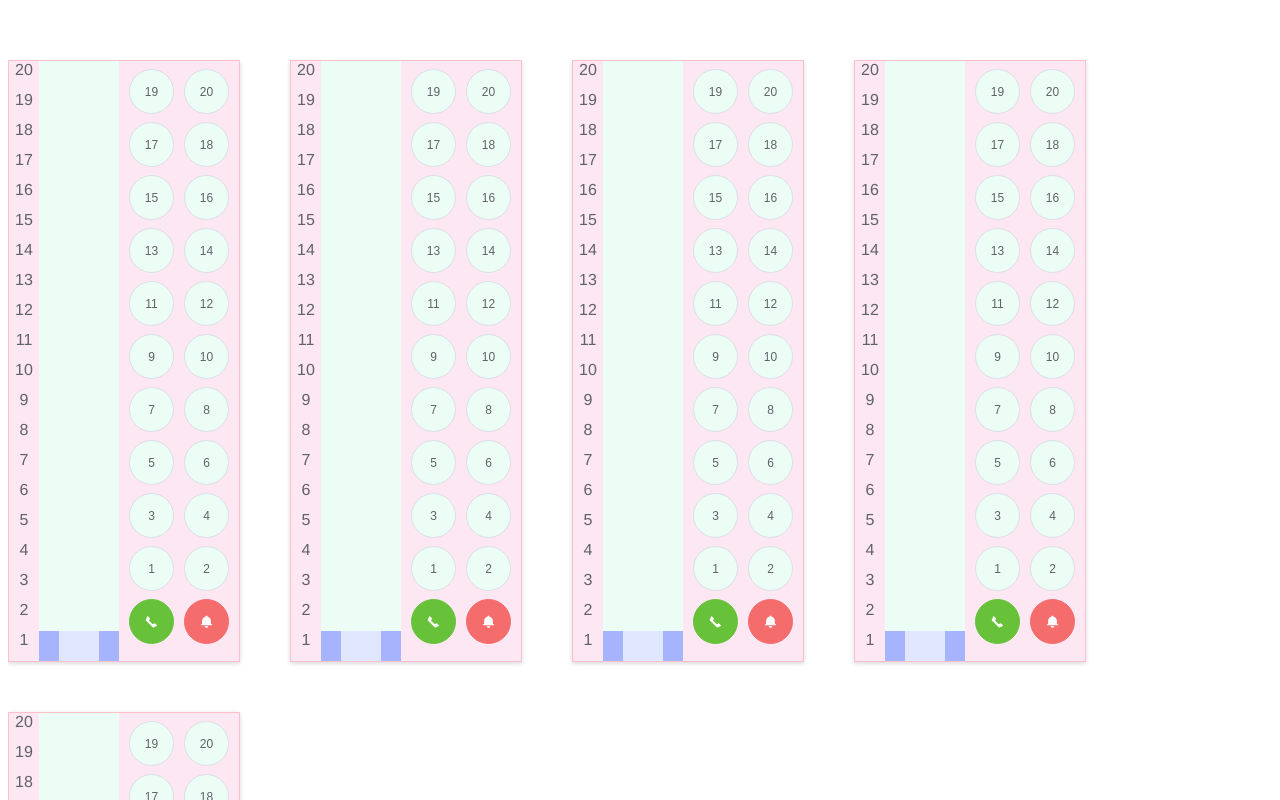
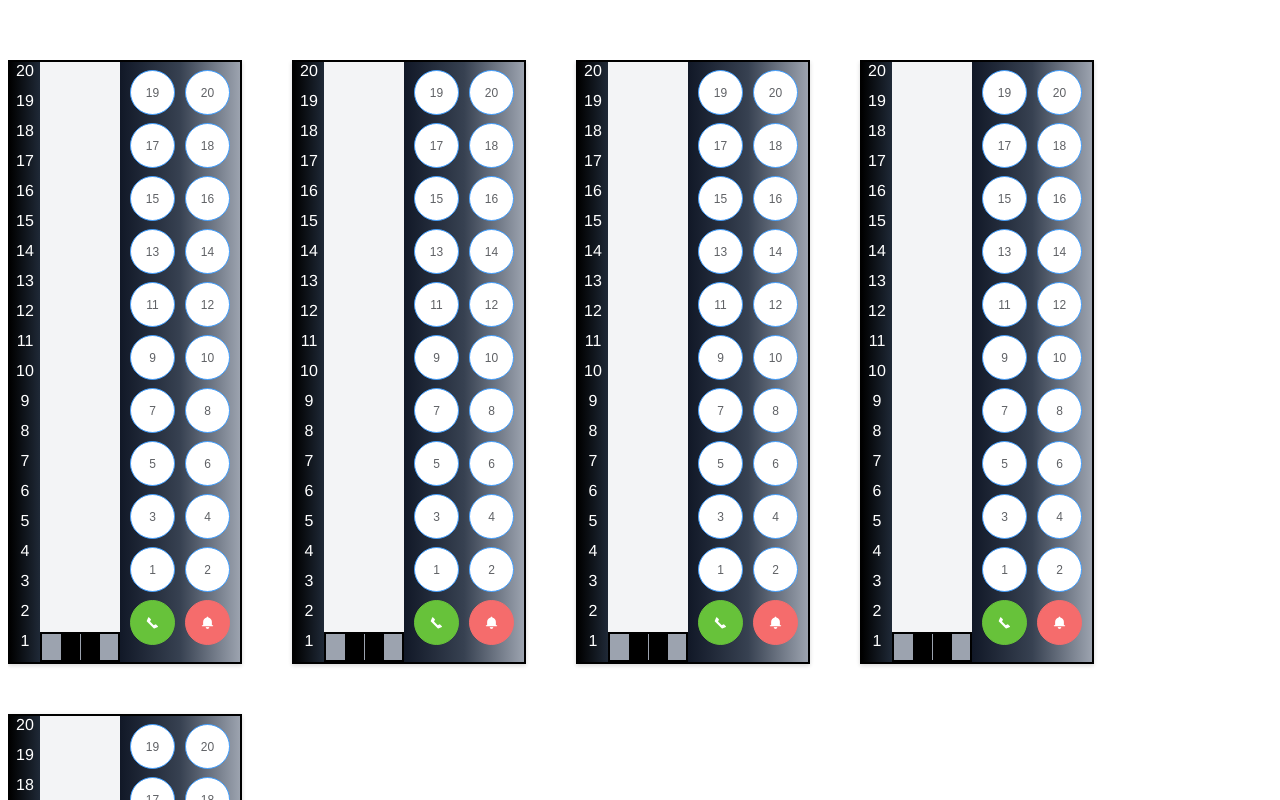
Before and after one commit to xmx-521/OSProject1-Elevator, a Vue app: page / in a window 1280 px wide. Shown: the top 800 px of the page. Built offline with nearby package versions, Linux system fonts and the light colour scheme.

Commit message:
内控算法完成

```diff
--- a/src/components/Elevator.vue
+++ b/src/components/Elevator.vue
@@ -1,18 +1,18 @@
 <template>
-    <div class="bg-green-50 shadow-2xl elevatorInside left">
+    <div></div>
+    <div class="bg-gray-100 shadow-2xl elevatorInside left">
         <div class="elevatorBoarderLeft left">
             <div v-for="count in this.floorNum" :key="count" class="floorNumber">{{this.floorNum+1-count}}</div>
         </div>
-        <transition>
-            <div class="floor left">
-                <div class="door left"></div>
-                <div class="door right"></div>
+        <div class="floor left bg-gray-400">
+            <div class="door left left-door"></div>
+            <div class="door right right-door"></div>
         </div>
-        </transition>
         <div class="elevatorBoarderRight right">
             <div v-for="count in this.floorNum/2" :key="count">
-                <el-button v-for="count2 in 2" :key="count2" size="mini" class="bg-green-50 black-font" circle
-                    @click="selectFloor(this.floorNum+count2-count*2)">{{this.floorNum+count2-count*2}}
+                <el-button v-for="count2 in 2" :key="count2" size="mini" type="primary"
+                    :class="buttonBackground[this.floorNum+count2-count*2-1]" circle
+                    @click="selectFloor(this.floorNum+count2-count*2,$event)">{{this.floorNum+count2-count*2}}
                 </el-button>
             </div>
             <div>
@@ -38,8 +38,10 @@
             return {
                 currentFloor: 1,
                 topGapNumber: 570,
+                doorGapNumber: 18.5,
                 selectedFloor: [...Array(20)].map(() => false),
-                moveDirection: 1
+                moveDirection: 1,
+                buttonBackground: [...Array(20)].map(() => "white")
             }
         },
         computed: {
@@ -55,6 +57,9 @@
             },
             topGap() {
                 return `${this.topGapNumber}px`
+            },
+            doorGap() {
+                return `${this.doorGapNumber}px`
             }
         },
         mounted() {
@@ -62,14 +67,19 @@
             // console.log(this.selectedFloor);
         },
         methods: {
-            selectFloor(floor) {
+            selectFloor(floor, event) {
+                console.log(this.isBusy)
+                this.clickHandler(event)
                 if (this.isBusy === false) {
                     this.selectedFloor[floor - 1] = true;
+                    this.buttonBackground[floor - 1] = "blue";
                     this.moveOneFloor();
                 } else {
                     this.selectedFloor[floor - 1] = true;
+                    this.buttonBackground[floor - 1] = "blue";
                 }
             },
+
             moveOneFloor() {
                 this.computeMoveDirection()
                 if (this.selectedFloor[this.currentFloor - 1] === true) {
@@ -129,14 +139,45 @@
 
             openTheDoor() {
                 setTimeout(() => {
+                    let vueTimer = setInterval(() => {
+                        if (this.doorGapNumber <= 1) {
+                            clearInterval(vueTimer);
+                            this.closeTheDoor();
+                        }
+
+                        // Update floor position.
+                        this.doorGapNumber = this.doorGapNumber - 0.5;
+                        // console.log(this.moveDirection)
+                        // console.log(this.topGapNumber)
+                    }, 20)
+                }, 500)
+            },
+
+            closeTheDoor() {
+                setTimeout(() => {
+                    let vueTimer = setInterval(() => {
+                        if (this.doorGapNumber >= 18.5) {
+                            clearInterval(vueTimer);
                             this.selectedFloor[this.currentFloor - 1] = false
+                            this.buttonBackground[this.currentFloor - 1] = "white"
                             if (this.isBusy === false) {
                                 return;
                             } else {
-                        this.moveOneFloor()
+                                this.moveOneFloor();
                             }
-                    return;
+                        }
+                        this.doorGapNumber = this.doorGapNumber + 0.5;
+                    }, 20)
                 }, 2000)
+            },
+
+
+            clickHandler(evt) {
+                let target = evt.target;
+                if (target.nodeName == "SPAN") {
+                    target = evt.target.parentNode;
+                }
+                target.blur();
             }
         }
     }
@@ -145,7 +186,7 @@
 <style>
     .elevatorInside {
         box-shadow: 0 2px 4px rgba(0, 0, 0, .12), 0 0 6px rgba(0, 0, 0, .04);
-        border: 1px solid pink;
+        border: 2px solid black;
         width: 230px;
         height: 600px;
         margin-right: 50px;
@@ -153,21 +194,27 @@
     }
 
     .elevatorBoarderLeft {
-        --tw-bg-opacity: 1;
-        background-color: rgba(252, 231, 243, var(--tw-bg-opacity));
+        background-image: linear-gradient(to right, var(--tw-gradient-stops));
+        --tw-gradient-from: #000;
+        --tw-gradient-stops: var(--tw-gradient-from), var(--tw-gradient-to, rgba(0, 0, 0, 0));
+        --tw-gradient-to: #1f2937;
         width: 30px;
         height: 600px;
     }
 
     .elevatorBoarderRight {
-        --tw-bg-opacity: 1;
-        background-color: rgba(252, 231, 243, var(--tw-bg-opacity));
+        background-image: linear-gradient(to right, var(--tw-gradient-stops));
+        --tw-gradient-from: #111827;
+        --tw-gradient-stops: var(--tw-gradient-from), var(--tw-gradient-to, rgba(17, 24, 39, 0));
+        --tw-gradient-stops: var(--tw-gradient-from), #374151, var(--tw-gradient-to, rgba(55, 65, 81, 0));
+        --tw-gradient-to: #9ca3af;
         width: 120px;
         height: 600px;
     }
 
     .blue {
         background-color: #409EFF;
+        color: white;
     }
 
     .left {
@@ -191,41 +238,62 @@
     }
 
     .door {
-        --tw-bg-opacity: 1;
-        background-color: rgba(165, 180, 252, var(--tw-bg-opacity));
-        width: 20px;
-        height: 30px;
+        background-color: black;
+        width: 19px;
+        height: 26px;
     }
 
     .floor {
-        --tw-bg-opacity: 1;
-        background-color: rgba(224, 231, 255, var(--tw-bg-opacity));
-        width: 80px;
-        height: 30px;
+        width: 76px;
+        height: 26px;
         margin-top: v-bind(topGap);
+        border: 2px solid black;
     }
 
     .floorNumber {
         width: 30px;
         height: 30px;
-        color: #606266;
+        color: white;
         font-size: 16px;
         text-align: center;
         line-height: center;
     }
 
-    .el-button {
+    .el-button,
+    .el-button-default,
+    .el-button-mini {
         width: 45px;
         height: 45px;
         margin-top: 8px;
     }
 
-    .bg-green-50 {
+
+    .bg-gray-100 {
         --tw-bg-opacity: 1;
-        background-color: rgba(236, 253, 245, var(--tw-bg-opacity));
+        background-color: rgba(243, 244, 246, var(--tw-bg-opacity));
+    }
+
+    .bg-gray-400 {
+        --tw-bg-opacity: 1;
+        background-color: rgba(156, 163, 175, var(--tw-bg-opacity));
     }
 
     .black-font {
         color: #606266
     }
+
+    .left-door {
+        margin-left: v-bind(doorGap);
+    }
+
+    .right-door {
+        margin-right: v-bind(doorGap);
+    }
+
+    .white {
+        background-color: white;
+        color: #606266
+    }
+
+    .indicateLight {}
 </style>
```
Lines whose indentation alone changed are shown as unchanged.
